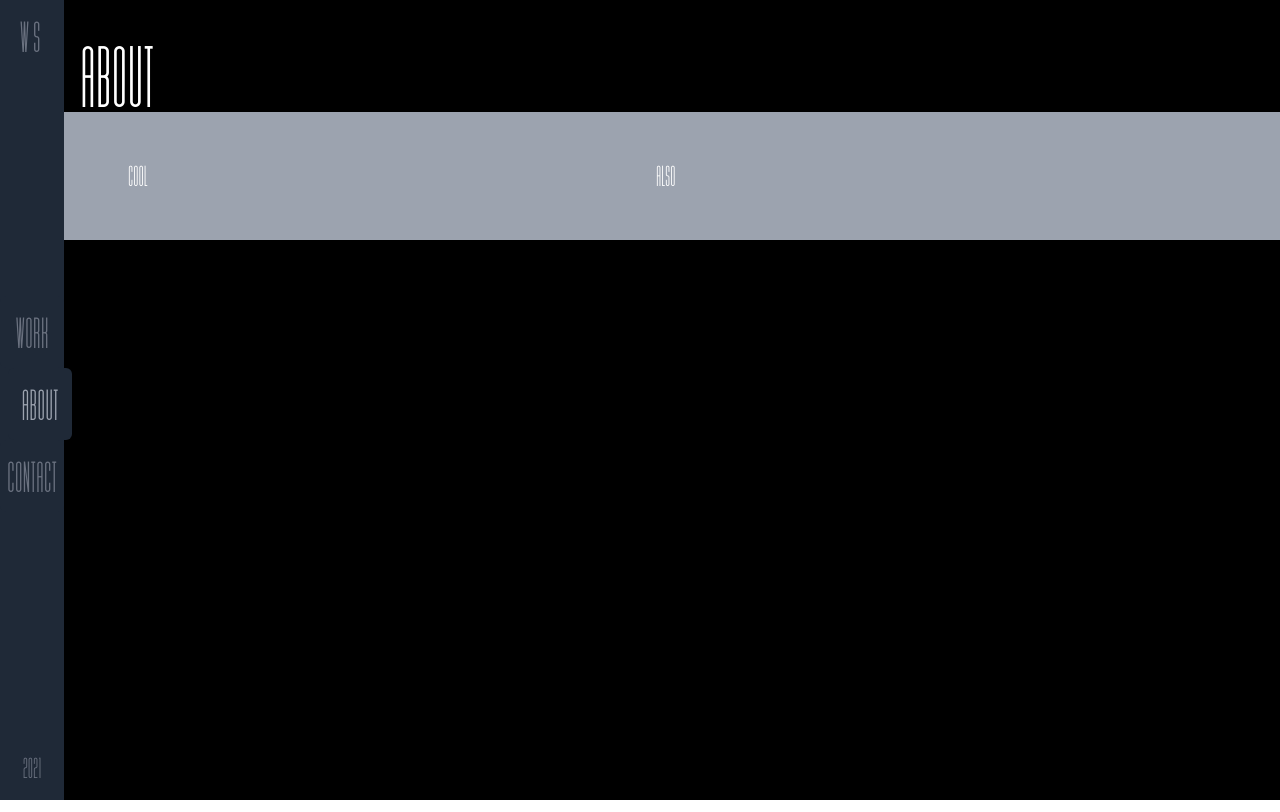
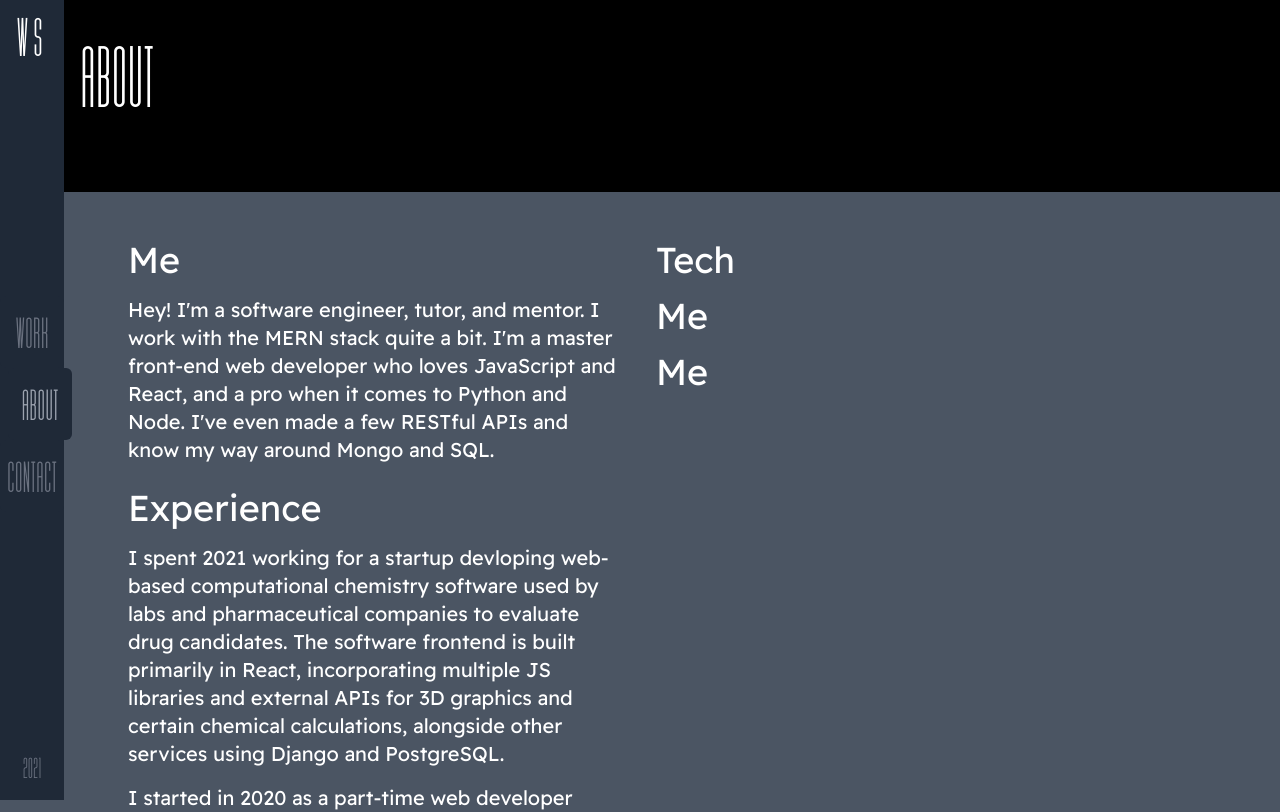
Before and after one commit to William-Schutte/website_v2, a React (Create React App) app: page /about in a window 1280 px wide. Shown: the top 812 px of the page. Built offline with nearby package versions, Linux system fonts and the light colour scheme.

Commit message:
Start about section

```diff
--- a/src/components/About.js
+++ b/src/components/About.js
@@ -1,6 +1,6 @@
 import react from 'react';
 import { motion } from 'framer-motion';
-import { pageAnimations } from '../data/animations';
+import { childDelay, contentAnimations, pageAnimations } from '../data/animations';
 import Sidebar from './Sidebar';
 
 const About = () => {
@@ -14,10 +14,39 @@ const About = () => {
     >
       <Sidebar currentPage="about" />
       <h1 className="text-7xl pt-10 pl-20">About</h1>
-      <div className="w-full px-32 py-12 bg-gray-400 grid grid-cols-2 gap-8 font-sans">
-        <h2 className="w-2/3 text-2xl">Cool</h2>
-        <h2 className="w-1/3 text-2xl">Also</h2>
-      </div>
+      <motion.div
+        className="w-full my-20 px-32 py-12 bg-gray-600 grid grid-cols-2 gap-8 font-readex"
+        variants={childDelay}
+        initial="initial"
+        animate="show"
+      >
+        <motion.div>
+          <motion.h2 className="text-4xl mb-4" variants={contentAnimations}>Me</motion.h2>
+          <motion.div className="text-xl mb-6" variants={contentAnimations}>
+            Hey! I'm a software engineer, tutor, and mentor. I work with the MERN stack quite a bit.
+            I'm a master front-end web developer who loves JavaScript and React, and a pro when it comes to
+            Python and Node. I've even made a few RESTful APIs and know my way around Mongo and SQL.
+          </motion.div>
+          <motion.h2 className="text-4xl mb-4" variants={contentAnimations}>Experience</motion.h2>
+          <motion.div className="text-xl mb-4" variants={contentAnimations}>
+            I spent 2021 working for a startup devloping web-based computational chemistry software used by
+            labs and pharmaceutical companies to evaluate drug candidates. The software frontend is built primarily
+            in React, incorporating multiple JS libraries and external APIs for 3D graphics and certain
+            chemical calculations, alongside other services using Django and PostgreSQL.
+          </motion.div>
+          <motion.div className="text-xl mb-6" variants={contentAnimations}>
+            I started in 2020 as a part-time web developer working with WordPress and HTML/CSS/JS as I completed my
+            education in a Full Stack web development bootcamp. I managed sites for clients across the US while I built
+            both frontend and backend projects using React, Node, Express, and MongoDB. My bootcamp experience
+            culminated with developing a new Gatsby site for a ML startup called Iterative, which they still currently use.
+          </motion.div>
+        </motion.div>
+        <motion.div>
+          <motion.h2 className="text-4xl mb-4" variants={contentAnimations}>Tech</motion.h2>
+          <motion.h2 className="text-4xl mb-4" variants={contentAnimations}>Me</motion.h2>
+          <motion.h2 className="text-4xl mb-4" variants={contentAnimations}>Me</motion.h2>
+        </motion.div>
+      </motion.div>
     </motion.section>
   );
 }
--- a/src/data/animations.js
+++ b/src/data/animations.js
@@ -179,12 +179,22 @@ export const contentParent = {
   }
 };
 
-// transition: {
-//   duration: 1,
-//   delay: 1,
-//   delayChildren: 2,
-//   staggerChildren: .6,
-// }
+export const childDelay = {
+  initial: {
+    opacity: 0,
+    y: 100,
+  },
+  show: {
+    opacity: 1,
+    y: 0,
+    transition: {
+      duration: 1,
+      delay: 1,
+      delayChildren: 2,
+      staggerChildren: .2,
+    },
+  },
+}
 
 export const contentAnimations = {
   initial: {
--- a/src/fonts/fonts.css
+++ b/src/fonts/fonts.css
@@ -7,3 +7,8 @@
   font-family: 'LibreBarcode';
   src: url('./LibreBarcode39Text-Regular.ttf');
 }
+
+@font-face {
+  font-family: 'Readex';
+  src: url('./ReadexPro-VariableFont_wght.ttf');
+}
--- a/tailwind.config.js
+++ b/tailwind.config.js
@@ -9,6 +9,7 @@ module.exports = {
     fontFamily: {
       'mdtall': ['MD-Tall', 'sans-serif'],
       'barcode': ['LibreBarcode', 'serif'],
+      'readex': ['Readex', 'sans-serif'],
     },
     extend: {
       backgroundImage: {
```
Also changed, not shown: src/fonts/ReadexPro-VariableFont_wght.ttf (added).
